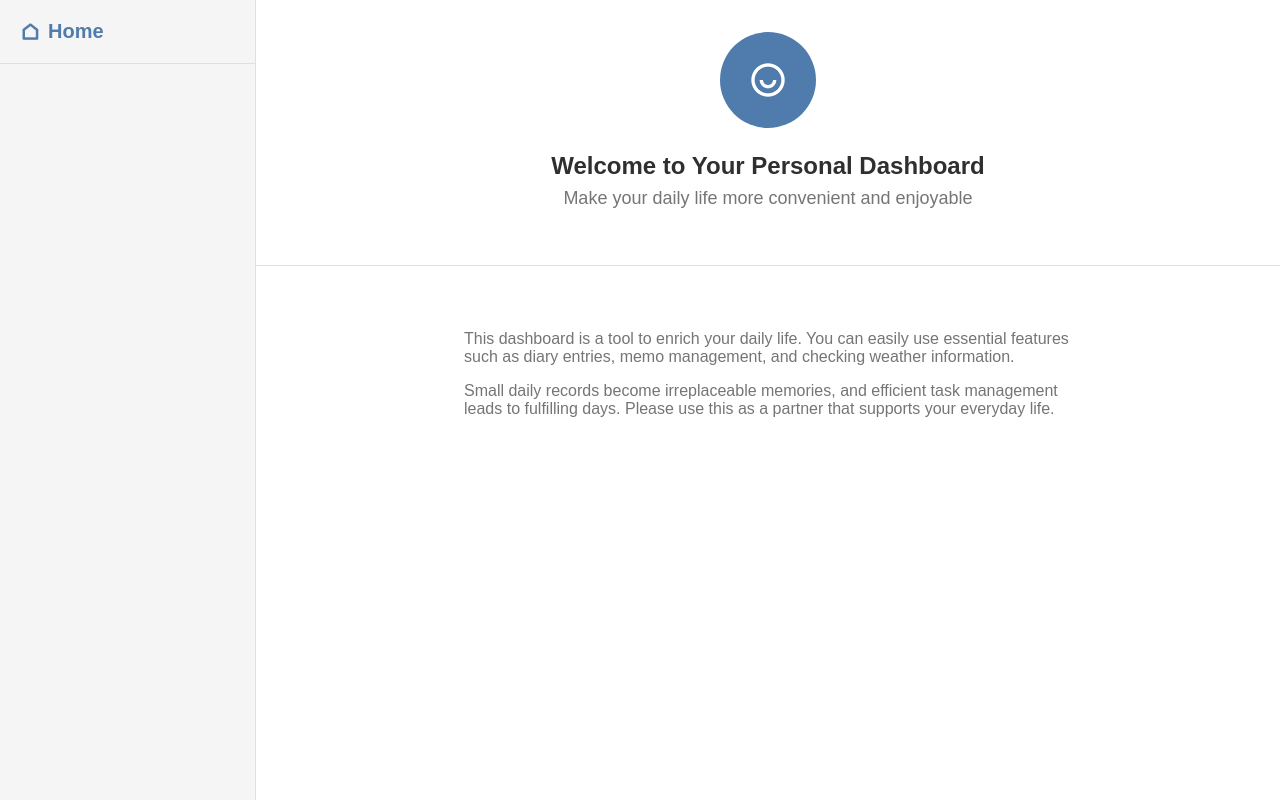
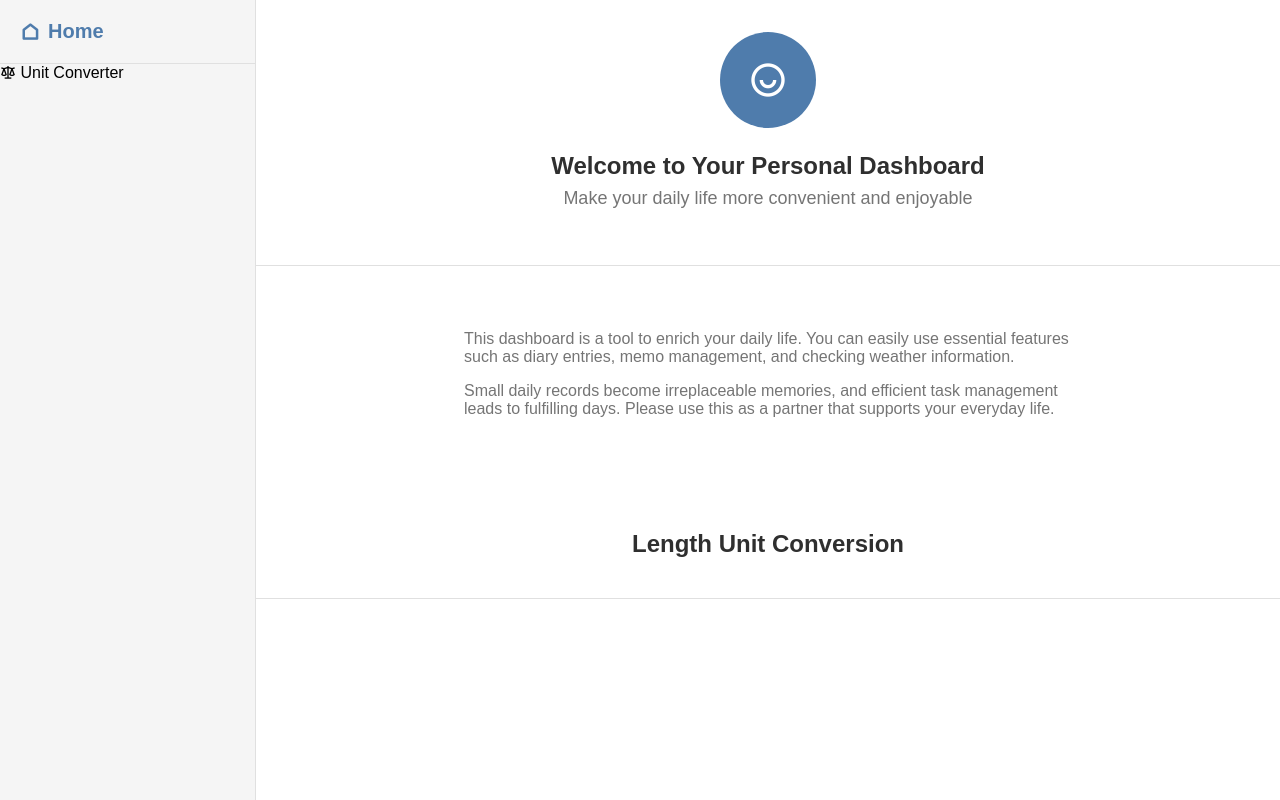
Before and after one commit to husengs7/progate-web-app, a plain HTML site: page index.html in a window 1280 px wide. Drawn offline with nearby package versions, Linux system fonts and the light colour scheme.

Commit message:
Add files via upload

```diff
--- a/index.html
+++ b/index.html
@@ -16,7 +16,13 @@
       <span>Home</span>
     </a>
   </div>
-</aside>
+    <ul class="sidebar-menu">
+    <li class="sidebar-menu-item tab-item" data-tab="converter">
+      <span class="ri-scales-3-line"></span>
+      <span>Unit Converter</span>
+    </li>
+  </ul>
+  </aside>
 <main class="main-content">
   <section class="content-section" id="home">
     <header class="section-header">
@@ -39,7 +45,15 @@
       </div>
     </div>
   </section>
-  </main>
+    <section class="content-section hidden" id="converter">
+    <header class="section-header">
+      <h1 class="section-title">Length Unit Conversion</h1>
+    </header>
+    <div class="section-body">
+    </div>
+  </section>
+    </main>
   </div>
+  <script type="module" src="./main.js"></script>
   </body>
 </html>
```
